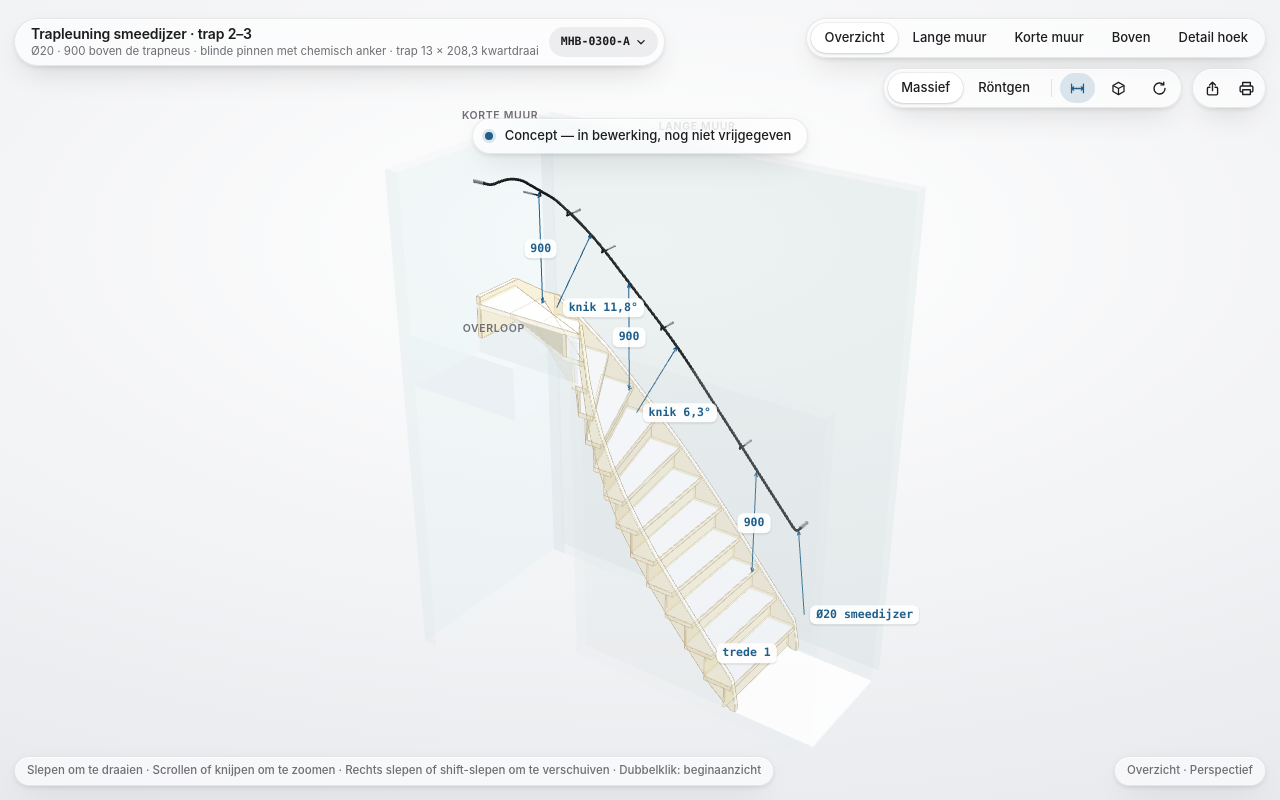
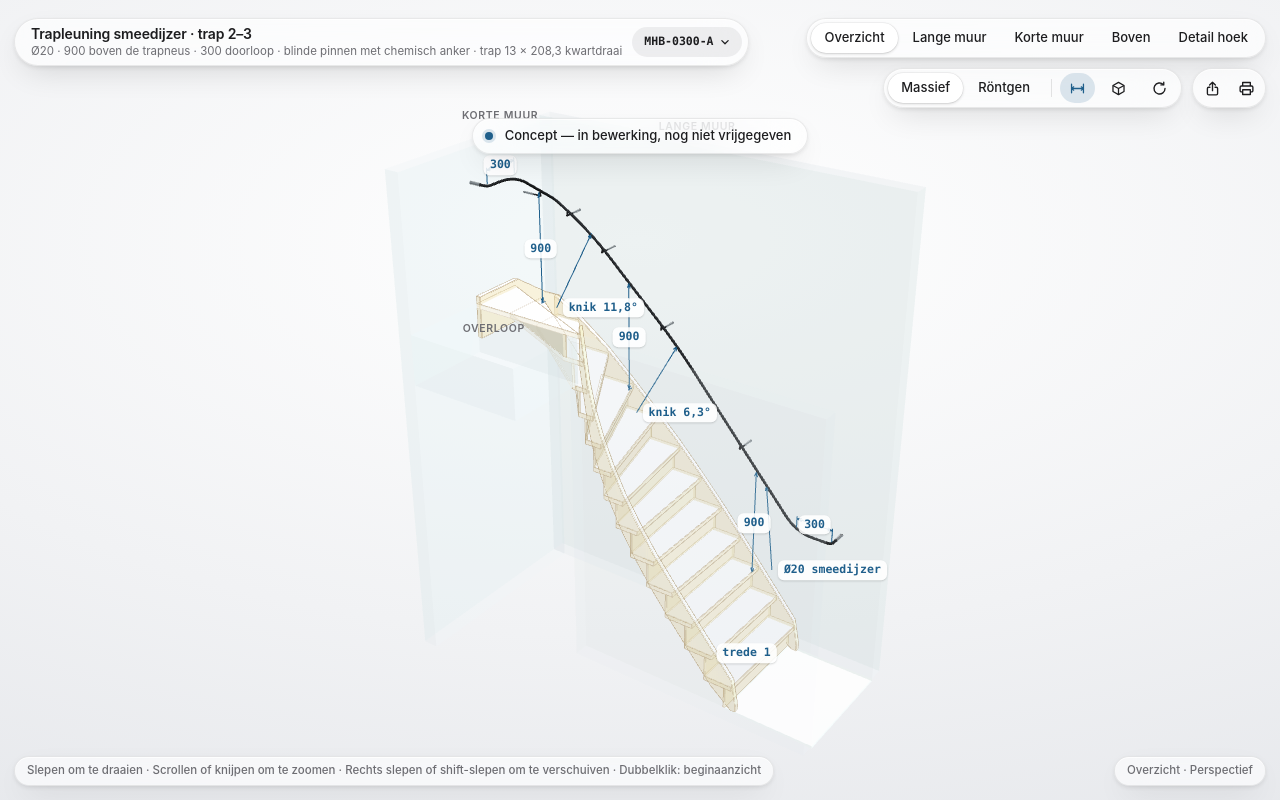
Before and after one commit to AfricaBambaata/prototypes, a plain HTML site: page drawings/MHB-0300/A.html in a window 1280 px wide. Drawn offline with nearby package versions, Linux system fonts and the light colour scheme.

Commit message:
MHB-0300-A (concept): leuning loopt 300 mm door voor en na de trap
Onderaan een horizontaal stuk van 300 mm voorbij trede 1 (knik 48,6°),
bovenaan 300 mm horizontaal voorbij trede 13 (was 260). Plooistaat,
lengtes (as ≈ 4,44 m) en maten bijgewerkt.

Co-Authored-By: Claude Opus 5.5 <noreply@anthropic.com>
Claude-Session: https://claude.ai/code/session_01XXJD1Cb5JRmrQvLX4eUmCv

```diff
--- a/drawings/MHB-0300/A.html
+++ b/drawings/MHB-0300/A.html
@@ -28,14 +28,14 @@
 // Trap overgenomen uit het grondplan van de trappenmaker (schaal 1:13,3), licht getekend; de leuning is het onderwerp.
 // Plan in mm: X langs de lange muur (0 = korte muur), Y van de lange muur naar binnen (0 … 941,68).
 // Wereld: x = X, z = Y, y = hoogte (0 = vloer beneden, 2708 = vloer boven).
-const D = {"NOS": [[[2311.1, 1.1], [2311.1, 941.1]], [[2135.2, 1.1], [2135.2, 941.1]], [[1957.1, 1.1], [1957.1, 941.1]], [[1780.1, 1.1], [1780.1, 941.1]], [[1598.0, 1.1], [1611.6, 941.1]], [[1404.0, 1.1], [1463.0, 941.1]], [[1199.8, 1.1], [1332.0, 941.1]], [[979.7, 0.6], [1224.8, 941.1]], [[749.9, 0.6], [1137.4, 941.1]], [[508.3, 1.7], [1068.2, 941.7]], [[215.0, 3.4], [1020.0, 941.7]], [[0.6, 190.0], [989.9, 941.1]], [[0.0, 506.6], [959.8, 941.7]]], "RAIL": [[2311.1, 0, 1111], [2311.1, 70, 1111], [1211.1, 70, 2359], [411.1, 70, 3087], [70.0, 70, 3288], [70, 537.9, 3598], [70, 797.9, 3598], [0, 797.9, 3598]], "PINS": [[1791.1, 70, 1701], [1061.1, 70, 2496], [511.0999999999999, 70, 2996], [181.0999999999999, 70, 3223], [70, 248.9000000000001, 3407]], "OFF": 70, "BENDS": [90.0, 6.3, 11.8, 73.7, 33.5, 90.0], "PITCH": [0.0, 48.6, 42.3, 30.5, 33.5, 0.0, 0.0], "LEN": [70, 1664, 1082, 396, 561, 260, 70]};
+const D = {"NOS": [[[2311.1, 1.1], [2311.1, 941.1]], [[2135.2, 1.1], [2135.2, 941.1]], [[1957.1, 1.1], [1957.1, 941.1]], [[1780.1, 1.1], [1780.1, 941.1]], [[1598.0, 1.1], [1611.6, 941.1]], [[1404.0, 1.1], [1463.0, 941.1]], [[1199.8, 1.1], [1332.0, 941.1]], [[979.7, 0.6], [1224.8, 941.1]], [[749.9, 0.6], [1137.4, 941.1]], [[508.3, 1.7], [1068.2, 941.7]], [[215.0, 3.4], [1020.0, 941.7]], [[0.6, 190.0], [989.9, 941.1]], [[0.0, 506.6], [959.8, 941.7]]], "RAIL": [[2611.1, 0, 1111], [2611.1, 70, 1111], [2311.1, 70, 1111], [1211.1, 70, 2359], [411.1, 70, 3087], [70.0, 70, 3288], [70, 537.9, 3598], [70, 837.9, 3598], [0, 837.9, 3598]], "PINS": [[1791.1, 70, 1701], [1061.1, 70, 2496], [511.0999999999999, 70, 2996], [181.0999999999999, 70, 3223], [70, 248.9000000000001, 3407]], "OFF": 70, "BENDS": [90.0, 48.6, 6.3, 11.8, 73.7, 33.5, 90.0], "PITCH": [0.0, 0.0, 48.6, 42.3, 30.5, 33.5, 0.0, 0.0], "LEN": [70, 300, 1664, 1082, 396, 561, 300, 70]};
 const W = 941.68, LEN = 2303.22, RISE = 2708 / 13, TREAD = 34, RISER = 12, OVER = 50, STRINGER = 33;
 const FLOOR2 = 2708, WALL_TOP = 3900;
 
 const viewer = DrawingViewer.create({
   lang: 'nl',
   title: 'Trapleuning smeedijzer · trap 2–3',
-  subtitle: 'Ø20 · 900 boven de trapneus · blinde pinnen met chemisch anker · trap 13 × 208,3 kwartdraai',
+  subtitle: 'Ø20 · 900 boven de trapneus · 300 doorloop · blinde pinnen met chemisch anker · trap 13 × 208,3 kwartdraai',
   number: 'MHB-0300-A',
   register: { url: '../../drawings.json', number: 'MHB-0300', rev: 'A' },
   colors: {
@@ -58,9 +58,9 @@ const viewer = DrawingViewer.create({
   titleBlock: [
     { k: 'Titel', v: 'Trapleuning smeedijzer · trap 2–3', title: true },
     { k: 'Tekeningnr.', v: 'MHB-0300-A' },
-    { k: 'Leuning', v: 'smeedijzer Ø20, langs lange en korte muur; bovenkant 900 boven de trapneuslijn (±13)' },
-    { k: 'Plooistaat', v: 'helling 48,6° · knik 6,3° · 42,3° · knik 11,8° · 30,5° · hoek in plan 90° (3D 73,7°) · 33,5° · knik 33,5° · horizontaal' },
-    { k: 'Lengtes (as)', v: '70 · 1664 · 1082 · 396 · 561 · 260 · 70 (totaal ≈ 4100, waarvan 2 × 70 haaks naar de muur)' },
+    { k: 'Leuning', v: 'smeedijzer Ø20, langs lange en korte muur; bovenkant 900 boven de trapneuslijn (±13); loopt 300 horizontaal door voor de eerste en na de laatste trede' },
+    { k: 'Plooistaat', v: 'horizontaal 300 · knik 48,6° · 48,6° · knik 6,3° · 42,3° · knik 11,8° · 30,5° · hoek in plan 90° (3D 73,7°) · 33,5° · knik 33,5° · horizontaal 300' },
+    { k: 'Lengtes (as)', v: '70 · 300 · 1664 · 1082 · 396 · 561 · 300 · 70 (totaal ≈ 4440; 2 × 300 doorloop, 2 × 70 haaks naar de muur)' },
     { k: 'Bevestiging', v: '5 blinde pinnen Ø12 (40 omlaag, haaks naar de muur, 90 diep in chemisch anker) + beide uiteinden haaks 90 diep in de muur' },
     { k: 'Afstand muur', v: '60 vrij tussen muur en leuning (as op 70)' },
     { k: 'Trap', v: 'Keepboom_G · 13 × 208,3 · aantrede 176 · beuk 34 · trapgat 2303 × 942' },
@@ -157,7 +157,7 @@ const viewer = DrawingViewer.create({
 
     // ---------- leuning Ø20 (smeedijzer), plooien met afgeronde bochten
     const R = D.RAIL.map(([x, y, h]) => P(x, y, h));
-    const radius = [0, 40, 250, 250, 70, 160, 40, 0];
+    const radius = [0, 40, 150, 250, 250, 70, 160, 40, 0];
     const path = new THREE.CurvePath();
     let prev = R[0];
     for (let i = 1; i < R.length - 1; i++) {
@@ -214,13 +214,20 @@ const viewer = DrawingViewer.create({
     });
     const mid = (i, t = 0.5) => R[i].clone().lerp(R[i + 1], t);
     const pitchTxt = v => String(v).replace('.', ',') + '°';
-    all.leader({ p: mid(1, 0.45), e: mid(1, 0.45).add(V(250, 380, 300)), text: 'helling ' + pitchTxt(D.PITCH[1]) });
-    all.leader({ p: mid(2, 0.5), e: mid(2, 0.5).add(V(150, 420, 300)), text: 'helling ' + pitchTxt(D.PITCH[2]) });
-    all.leader({ p: R[2], e: R[2].clone().add(V(-200, -520, 250)), text: 'knik ' + pitchTxt(D.BENDS[1]) });
-    all.leader({ p: R[3], e: R[3].clone().add(V(-150, -560, 260)), text: 'knik ' + pitchTxt(D.BENDS[2]) });
-    all.leader({ p: R[4], e: R[4].clone().add(V(350, 420, 320)), text: 'hoek 90° in plan' });
-    all.leader({ p: R[5], e: R[5].clone().add(V(320, 260, 260)), text: 'knik ' + pitchTxt(D.BENDS[4]) + ' → horizontaal' });
-    all.leader({ p: mid(0, 0.5), e: mid(0, 0.5).add(V(250, -500, 300)), text: 'Ø20 smeedijzer' });
+    all.leader({ p: mid(2, 0.45), e: mid(2, 0.45).add(V(250, 380, 300)), text: 'helling ' + pitchTxt(D.PITCH[2]) });
+    all.leader({ p: mid(3, 0.5), e: mid(3, 0.5).add(V(150, 420, 300)), text: 'helling ' + pitchTxt(D.PITCH[3]) });
+    all.leader({ p: R[3], e: R[3].clone().add(V(-200, -520, 250)), text: 'knik ' + pitchTxt(D.BENDS[2]) });
+    all.leader({ p: R[4], e: R[4].clone().add(V(-150, -560, 260)), text: 'knik ' + pitchTxt(D.BENDS[3]) });
+    all.leader({ p: R[5], e: R[5].clone().add(V(350, 420, 320)), text: 'hoek 90° in plan' });
+    all.leader({ p: R[6], e: R[6].clone().add(V(320, 260, 260)), text: 'knik ' + pitchTxt(D.BENDS[5]) + ' → horizontaal' });
+    all.leader({ p: R[2], e: R[2].clone().add(V(300, 320, 280)), text: 'knik ' + pitchTxt(D.BENDS[1]) + ' → horizontaal' });
+    // doorloop 300 voor en na de trap
+    const [rx0, , rh0] = D.RAIL[2], [, ry1, rh1] = D.RAIL[7], [, ry0] = D.RAIL[6];
+    all.linear({ a: P(rx0, D.OFF, rh0 + 120), b: P(rx0 + 300, D.OFF, rh0 + 120), n: V(0, 0, 1), text: '300',
+      ext: [[P(rx0, D.OFF, rh0 + 20), P(rx0, D.OFF, rh0 + 140)], [P(rx0 + 300, D.OFF, rh0 + 20), P(rx0 + 300, D.OFF, rh0 + 140)]] });
+    all.linear({ a: P(D.OFF, ry0, rh1 + 120), b: P(D.OFF, ry1, rh1 + 120), n: V(1, 0, 0), text: '300',
+      ext: [[P(D.OFF, ry0, rh1 + 20), P(D.OFF, ry0, rh1 + 140)], [P(D.OFF, ry1, rh1 + 20), P(D.OFF, ry1, rh1 + 140)]] });
+    all.leader({ p: mid(2, 0.25), e: mid(2, 0.25).add(V(250, -500, 300)), text: 'Ø20 smeedijzer' });
     all.note({ pos: P(LEN * 0.55, -60, WALL_TOP + 120), text: 'Lange muur' });
     all.note({ pos: P(-60, W * 0.55, WALL_TOP + 120), text: 'Korte muur' });
     all.note({ pos: P(470, W + 350, FLOOR2 + 40), text: 'Overloop' });
```
Also changed, not shown: previews/MHB-0300-A.jpg, previews/manifest.json.
